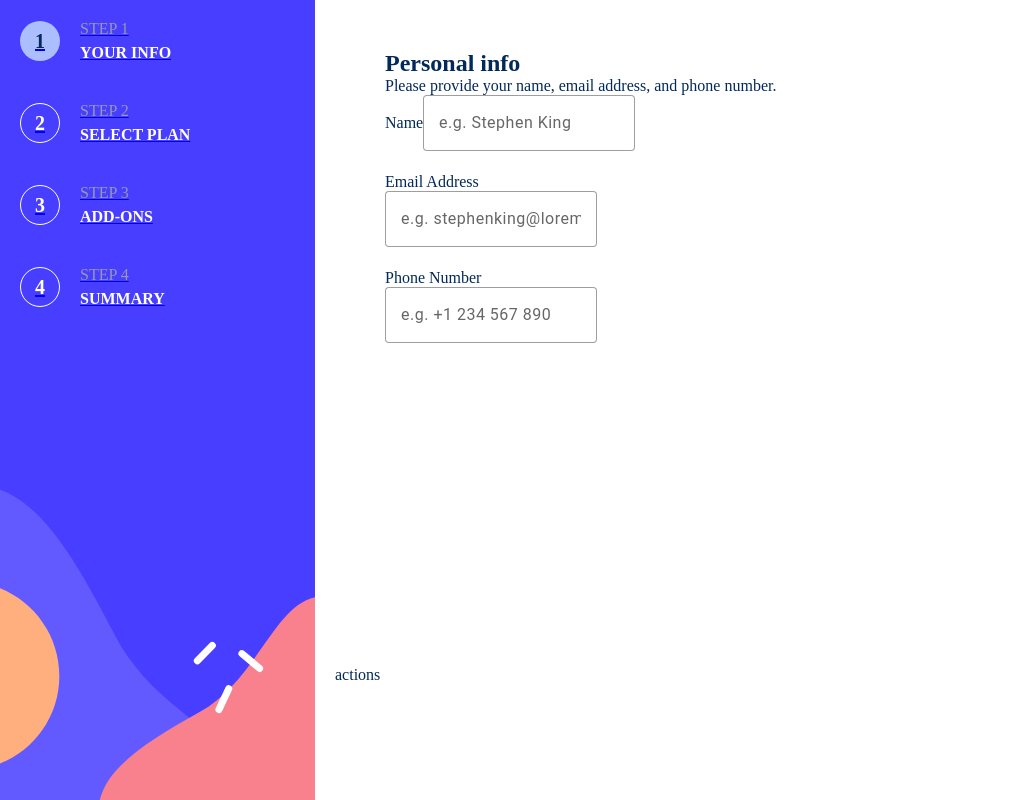
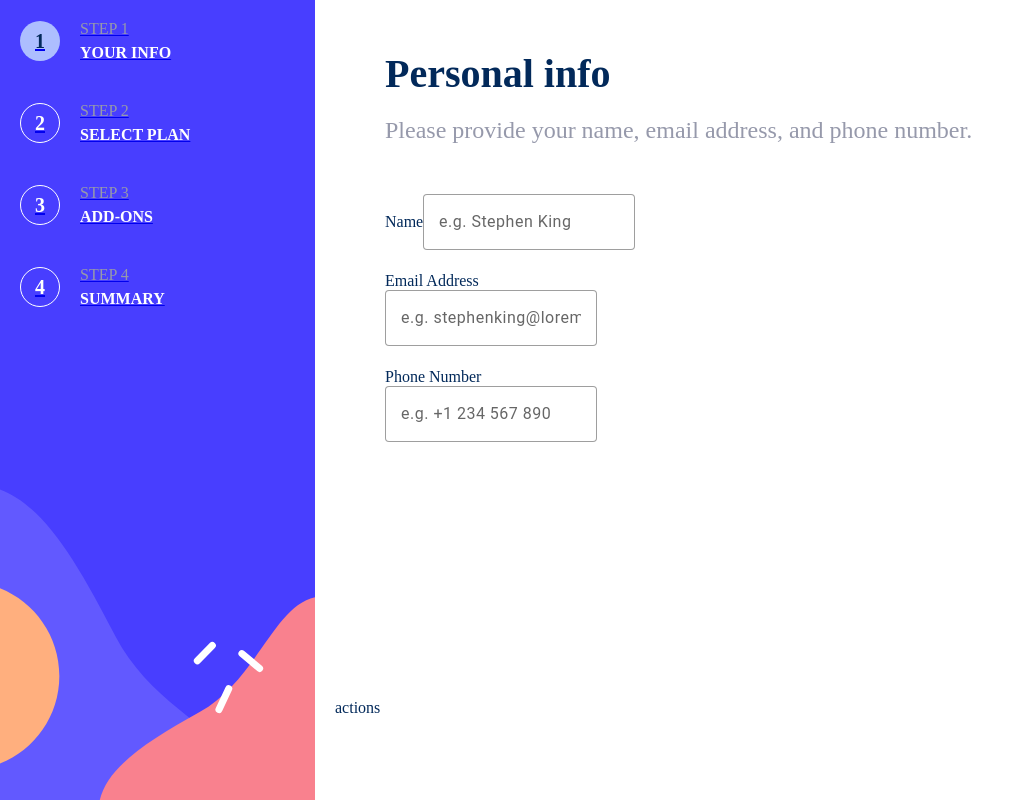
Before and after one commit to darielmedr/multi-step-form, an Angular app: page /personal-info in a window 1280 px wide. Shown: the whole page, without its empty margins (0-1034 px from the left). Built offline with nearby package versions, Linux system fonts and the light colour scheme.

Commit message:
feat(personal-info): add and use heading component

```diff
--- a/src/app/personal-info/personal-info.component.html
+++ b/src/app/personal-info/personal-info.component.html
@@ -1,11 +1,6 @@
+<app-heading [title]="title" [description]="description"></app-heading>
+
 <section class="personal-info">
-  <div class="personal-info__description">
-    <h2 class="personal-info__main-text">Personal info</h2>
-    <p class="personal-info__description-text">
-      Please provide your name, email address, and phone number.
-    </p>
-  </div>
-
   <form [formGroup]="personalInfoForm" class="personal-info__form">
     <label class="personal-info__form__text__label">Name</label>
     <mat-form-field class="personal-info__form__field">
--- a/src/app/personal-info/personal-info.component.scss
+++ b/src/app/personal-info/personal-info.component.scss
@@ -0,0 +1,5 @@
+:host {
+  display: flex;
+  flex-direction: column;
+  gap: var(--heading-bottom-spacing);
+}
--- a/src/app/personal-info/personal-info.component.ts
+++ b/src/app/personal-info/personal-info.component.ts
@@ -7,7 +7,11 @@ import { FormBuilder, FormGroup, Validators } from '@angular/forms';
   styleUrls: ['./personal-info.component.scss'],
 })
 export class PersonalInfoComponent implements OnInit {
-  personalInfoForm: FormGroup = new FormGroup({});
+  public title = 'Personal info';
+  public description =
+    'Please provide your name, email address, and phone number.';
+
+  public personalInfoForm: FormGroup = new FormGroup({});
 
   constructor(private fb: FormBuilder) {}
 
--- a/src/app/personal-info/personal-info.module.ts
+++ b/src/app/personal-info/personal-info.module.ts
@@ -10,6 +10,7 @@ import {
   MatFormFieldModule,
   MAT_FORM_FIELD_DEFAULT_OPTIONS,
 } from '@angular/material/form-field';
+import { HeadingModule } from 'src/app/shared/components/heading/heading.module';
 
 @NgModule({
   declarations: [PersonalInfoComponent],
@@ -25,6 +26,7 @@ import {
     ReactiveFormsModule,
     MatFormFieldModule,
     MatInputModule,
+    HeadingModule,
   ],
 })
 export class PersonalInfoModule {}
```
